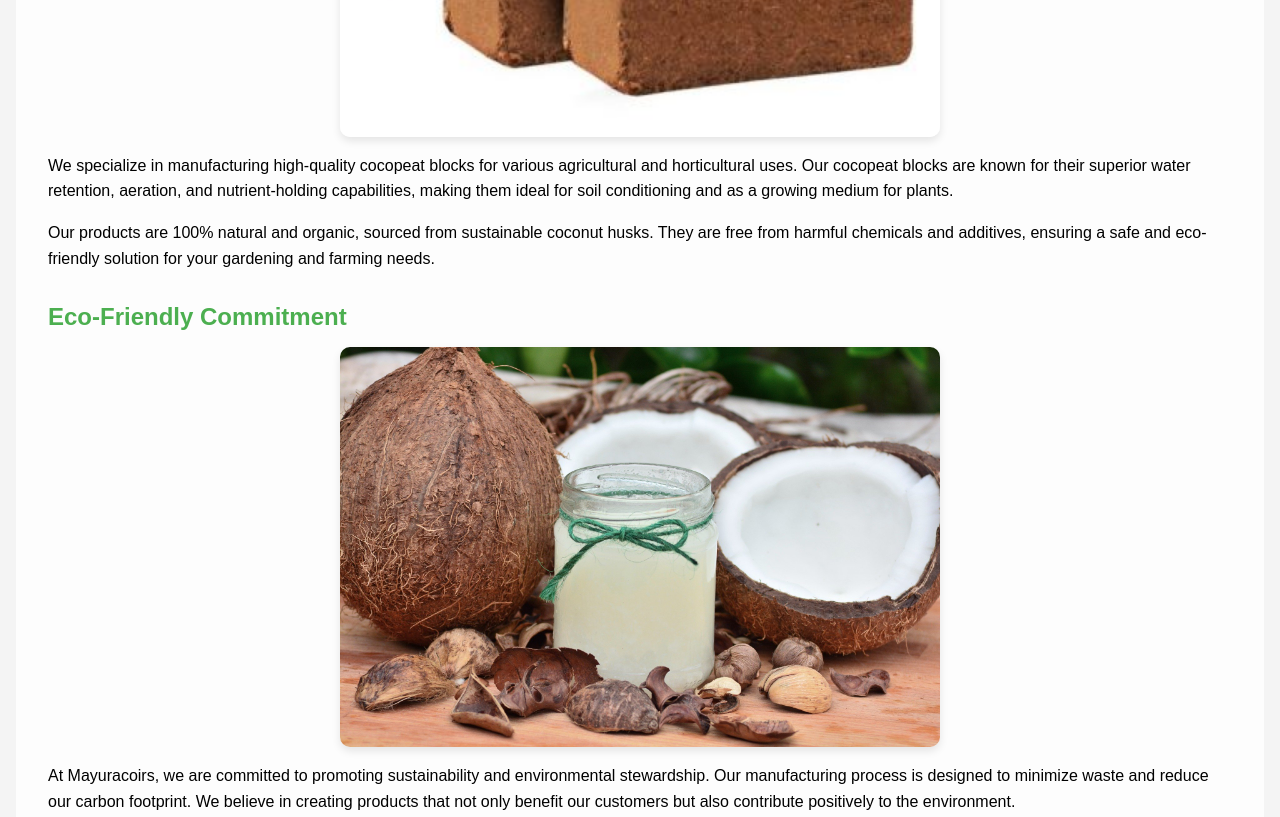
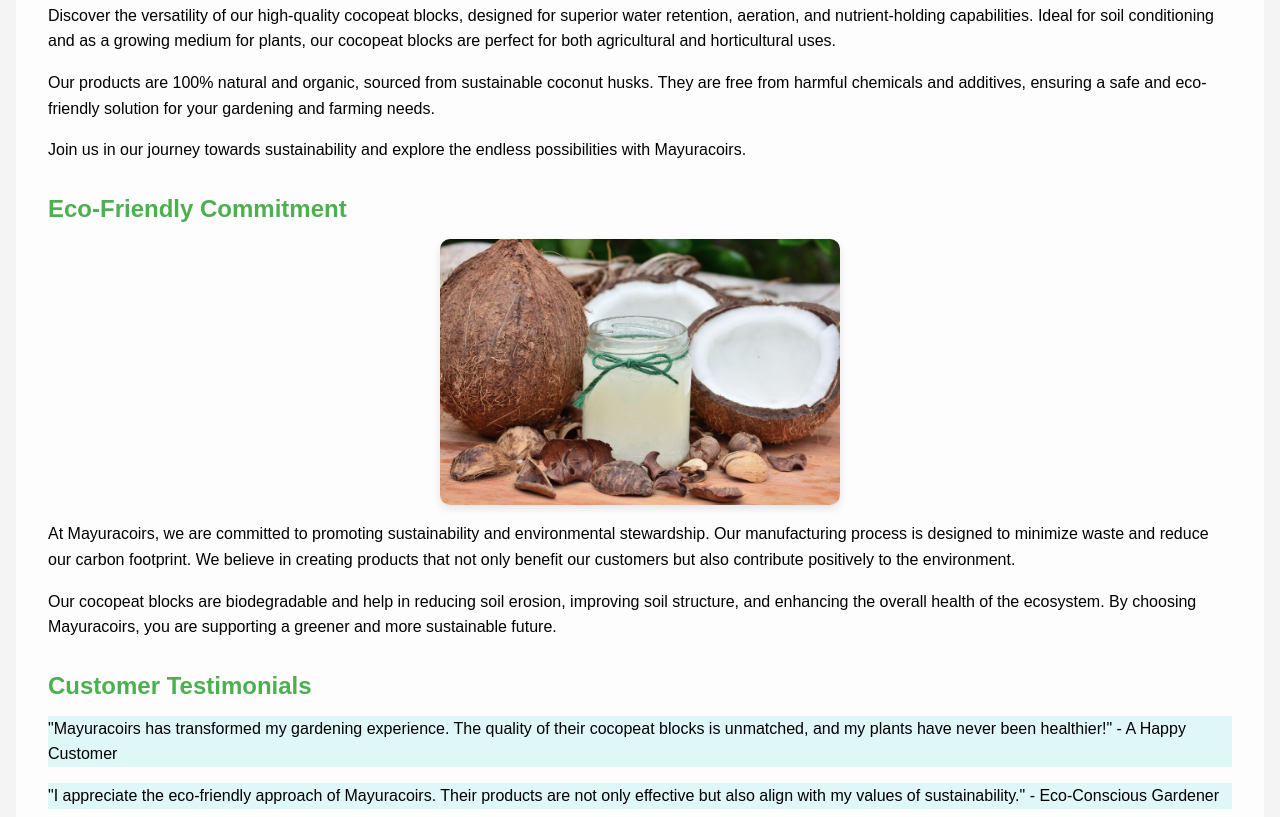
Before and after one commit to dprabhua/mayuracoirs, a plain HTML site: page index.html in a window 1280 px wide. Shown: the part 725-1542 px from the top of the page. Drawn offline with Linux system fonts and the light colour scheme; a script that the page names is missing.

Commit message:
Enhanced content for website

```diff
--- a/index.html
+++ b/index.html
@@ -56,15 +56,25 @@
     <main>
         <section>
             <h2>Our Products</h2>
-            <img src="images/cocopeat.jpg" alt="Cocopeat Blocks" class="product-image">
-            <p>We specialize in manufacturing high-quality cocopeat blocks for various agricultural and horticultural uses. Our cocopeat blocks are known for their superior water retention, aeration, and nutrient-holding capabilities, making them ideal for soil conditioning and as a growing medium for plants.</p>
+            <img src="images/cocopeat.jpg" alt="Cocopeat Blocks" class="product-image-small">
+            <p>Discover the versatility of our high-quality cocopeat blocks, designed for superior water retention, aeration, and nutrient-holding capabilities. Ideal for soil conditioning and as a growing medium for plants, our cocopeat blocks are perfect for both agricultural and horticultural uses.</p>
             <p>Our products are 100% natural and organic, sourced from sustainable coconut husks. They are free from harmful chemicals and additives, ensuring a safe and eco-friendly solution for your gardening and farming needs.</p>
+            <p>Join us in our journey towards sustainability and explore the endless possibilities with Mayuracoirs.</p>
         </section>
         <section>
             <h2>Eco-Friendly Commitment</h2>
-            <img src="images/eco-friendly-logo.png" alt="Eco-Friendly Logo" class="eco-logo">
+            <img src="images/eco-friendly-logo.png" alt="Eco-Friendly Logo" class="eco-logo-small">
             <p>At Mayuracoirs, we are committed to promoting sustainability and environmental stewardship. Our manufacturing process is designed to minimize waste and reduce our carbon footprint. We believe in creating products that not only benefit our customers but also contribute positively to the environment.</p>
             <p>Our cocopeat blocks are biodegradable and help in reducing soil erosion, improving soil structure, and enhancing the overall health of the ecosystem. By choosing Mayuracoirs, you are supporting a greener and more sustainable future.</p>
+        </section>
+        <section>
+            <h2>Customer Testimonials</h2>
+            <div class="testimonial">
+                <p>"Mayuracoirs has transformed my gardening experience. The quality of their cocopeat blocks is unmatched, and my plants have never been healthier!" - A Happy Customer</p>
+            </div>
+            <div class="testimonial">
+                <p>"I appreciate the eco-friendly approach of Mayuracoirs. Their products are not only effective but also align with my values of sustainability." - Eco-Conscious Gardener</p>
+            </div>
         </section>
         <section>
             <h2>Advertisements</h2>
@@ -106,8 +116,8 @@
         <section>
             <h2>Live Stream Data</h2>
             <p>Stay updated with the latest trends and data in the agricultural industry. Our live stream provides real-time information on market trends, weather updates, and more.</p>
-            <!-- Embed live stream data here -->
-            <a class="weatherwidget-io" href="https://forecast7.com/en/12d9712d60/salem/" data-label_1="SALEM" data-label_2="WEATHER" data-theme="original">SALEM WEATHER</a>
+            <!-- Updated Weather Widget -->
+            <a class="weatherwidget-io" href="https://forecast7.com/en/11d1378d66/tamil-nadu/" data-label_1="TAMILNÁDU" data-label_2="WEATHER" data-icons="Climacons Animated" data-theme="grass" >TAMILNÁDU WEATHER</a>
             <script>
             !function(d,s,id){
                 var js,fjs=d.getElementsByTagName(s)[0];
--- a/styles.css
+++ b/styles.css
@@ -44,9 +44,9 @@ main {
     margin: 1rem;
 }
 
-.product-image, .about-image, .contact-image, .usecase-image, .eco-logo {
+.product-image-small, .eco-logo-small {
     width: 100%;
-    max-width: 600px;
+    max-width: 400px; /* Make images smaller */
     height: auto;
     display: block;
     margin: 1rem auto;
@@ -107,13 +107,6 @@ a:hover {
     text-decoration: underline;
 }
 
-/* Mobile responsiveness */
-@media (max-width: 768px) {
-    header, main, footer {
-        padding: 1rem;
-    }
-    nav ul li {
-        display: block;
-        margin: 0.5rem 0;
-    }
-}
+.testimonial {
+    background-color: #e0f7fa;
+    padding:
```
Lines whose indentation alone changed are shown as unchanged.
